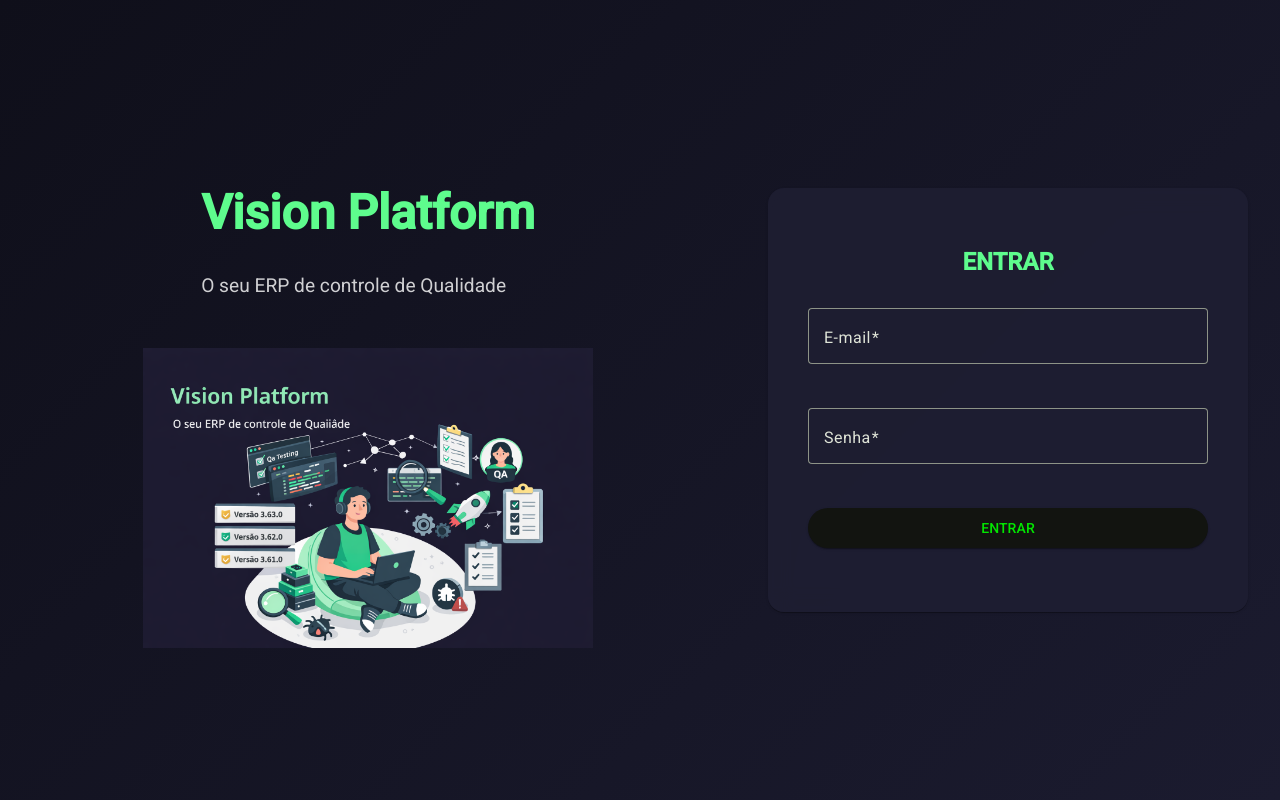
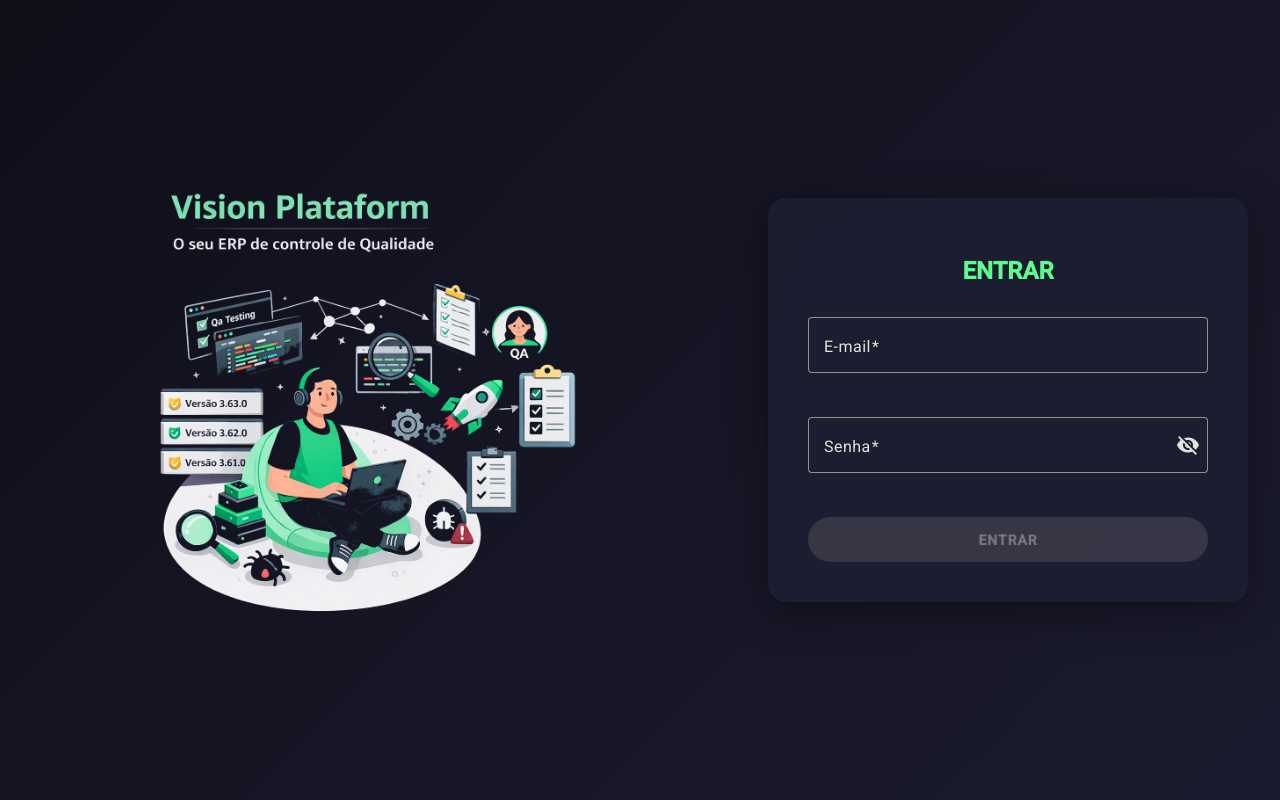
Before and after one commit to allan-kelvin/visionPlataform-FrontEnd, an Angular app: page /login in a window 1280 px wide. Built offline with nearby package versions, Linux system fonts and the light colour scheme.

Commit message:
ajuste na tela de login

```diff
--- a/src/app/core/auth/auth.service.ts
+++ b/src/app/core/auth/auth.service.ts
@@ -21,6 +21,7 @@ export class AuthService {
   ) { }
 
   login(request: LoginRequest): Observable<LoginResponse> {
+
     return this.http.post<LoginResponse>(
       `${environment.apiUrl}/Auth/login`,
       request
@@ -29,6 +30,7 @@ export class AuthService {
         this.tokenStorage.setToken(response.token);
       })
     );
+
   }
 
   logout(): void {
--- a/src/app/features/auth/login/login.html
+++ b/src/app/features/auth/login/login.html
@@ -2,16 +2,11 @@
 
   <!-- LADO ESQUERDO -->
   <div class="login-left">
-    <div class="brand">
-      <h1>Vision Platform</h1>
-      <p>O seu ERP de controle de Qualidade</p>
-    </div>
-
-  <img
-  src="/login-banner.png"
-  alt="Ilustração QA Vision Platform"
-  class="login-illustration"
-/>
+    <img
+      src="/Banner-Login.png"
+      alt="Ilustração QA Vision Platform"
+      class="login-illustration"
+    />
   </div>
 
   <!-- LADO DIREITO -->
@@ -23,17 +18,65 @@
 
       <form [formGroup]="loginForm" (ngSubmit)="onSubmit()">
 
+        <!-- EMAIL -->
         <mat-form-field appearance="outline" class="full-width">
           <mat-label>E-mail</mat-label>
-          <input matInput formControlName="email" type="email">
+
+          <input
+            matInput
+            formControlName="email"
+            type="email"
+            placeholder="Digite seu e-mail"
+          />
+
+          <mat-error *ngIf="loginForm.get('email')?.hasError('required')">
+            O e-mail é obrigatório
+          </mat-error>
+
+          <mat-error *ngIf="loginForm.get('email')?.hasError('email')">
+            E-mail inválido
+          </mat-error>
+
         </mat-form-field>
 
+        <!-- SENHA -->
         <mat-form-field appearance="outline" class="full-width">
           <mat-label>Senha</mat-label>
-          <input matInput formControlName="password" type="password">
+
+          <input
+            matInput
+            formControlName="password"
+            [type]="hidePassword ? 'password' : 'text'"
+            placeholder="Digite sua senha"
+          />
+
+          <button
+            mat-icon-button
+            matSuffix
+            type="button"
+            (click)="hidePassword = !hidePassword"
+          >
+            <mat-icon>{{ hidePassword ? 'visibility_off' : 'visibility' }}</mat-icon>
+          </button>
+
+          <mat-error *ngIf="loginForm.get('password')?.hasError('required')">
+            A senha é obrigatória
+          </mat-error>
+
         </mat-form-field>
 
-        <button mat-raised-button color="primary" class="full-width" [disabled]="loading">
+        <!-- ERRO LOGIN -->
+        <div class="login-error" *ngIf="loginError">
+          Usuário ou senha inválidos
+        </div>
+
+        <!-- BOTÃO -->
+        <button
+          mat-raised-button
+          color="primary"
+          class="login-button"
+          [disabled]="loginForm.invalid || loading"
+        >
 
           @if (!loading) {
           ENTRAR
--- a/src/app/features/auth/login/login.scss
+++ b/src/app/features/auth/login/login.scss
@@ -49,9 +49,10 @@
 .login-card {
   width: 100%;
   padding: 2.5rem;
-  background: rgba(30, 30, 50, 0.9);
+  background: rgba(30, 30, 50, 0.95);
   backdrop-filter: blur(12px);
-  border-radius: 16px;
+  border-radius: 18px;
+  box-shadow: 0 10px 40px rgba(0, 0, 0, 0.4);
 }
 
 .login-card h2 {
@@ -60,9 +61,29 @@
   text-align: center;
 }
 
+.login-button {
+  width: 100%;
+  height: 45px;
+  font-weight: 600;
+  letter-spacing: 1px;
+}
+
+.login-error {
+  color: #ff6b6b;
+  margin-bottom: 1rem;
+  text-align: center;
+  font-size: 14px;
+}
+
 .full-width {
   width: 100%;
   margin-bottom: 1.5rem;
+}
+
+mat-form-field {
+  .mat-mdc-text-field-wrapper {
+    background: #22223a;
+  }
 }
 
 /* RESPONSIVO */
--- a/src/app/features/auth/login/login.ts
+++ b/src/app/features/auth/login/login.ts
@@ -8,6 +8,7 @@ import { MatInputModule } from '@angular/material/input';
 import { MatProgressSpinnerModule } from '@angular/material/progress-spinner';
 import { Router } from '@angular/router';
 
+import { MatIconModule } from '@angular/material/icon';
 import { AuthService } from '../../../core/auth/auth.service';
 import { LoginRequest } from '../../../core/models/login-request.model';
 
@@ -21,7 +22,8 @@ import { LoginRequest } from '../../../core/models/login-request.model';
     MatFormFieldModule,
     MatInputModule,
     MatButtonModule,
-    MatProgressSpinnerModule
+    MatProgressSpinnerModule,
+    MatIconModule
   ],
   templateUrl: './login.html',
   styleUrl: './login.scss',
@@ -31,6 +33,8 @@ export class LoginComponent {
 
   loginForm: FormGroup;
   loading = false;
+  hidePassword = true;
+  loginError = false;
 
   constructor(
     private fb: FormBuilder,
@@ -45,18 +49,27 @@ export class LoginComponent {
 
   onSubmit(): void {
 
-    if (this.loginForm.invalid) return;
+    if (this.loginForm.invalid || this.loading) {
+      return;
+    }
 
     this.loading = true;
+    this.loginError = false;
 
     const request: LoginRequest = this.loginForm.value;
 
     this.authService.login(request).subscribe({
+
       next: () => {
         this.router.navigate(['/dashboard']);
       },
-      error: () => {
+
+      error: (err) => {
+
+        console.error(err);
+
         this.loading = false;
+        this.loginError = true;
       }
     });
   }
```
Also changed, not shown: public/Banner-Login.png (added), public/login-banner.png (deleted).
